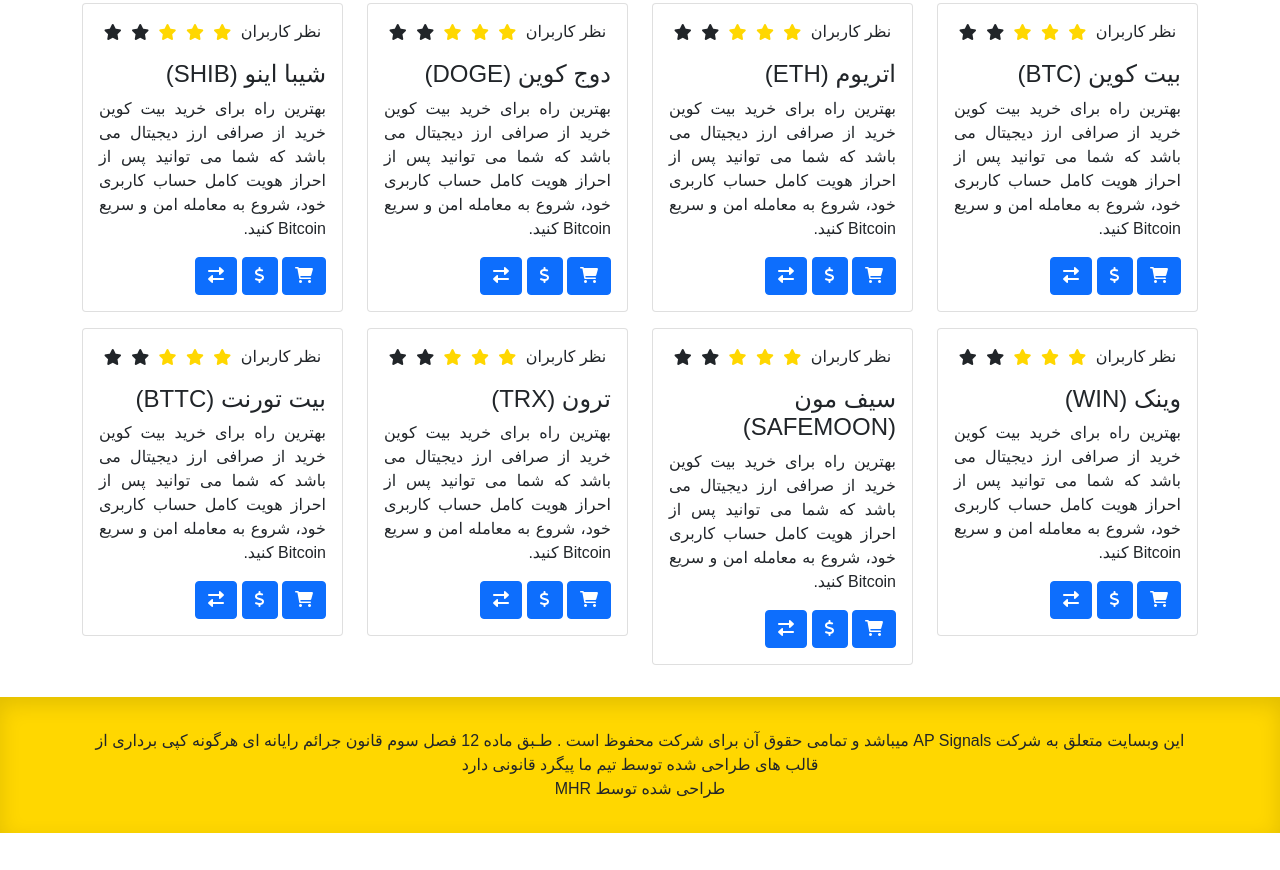
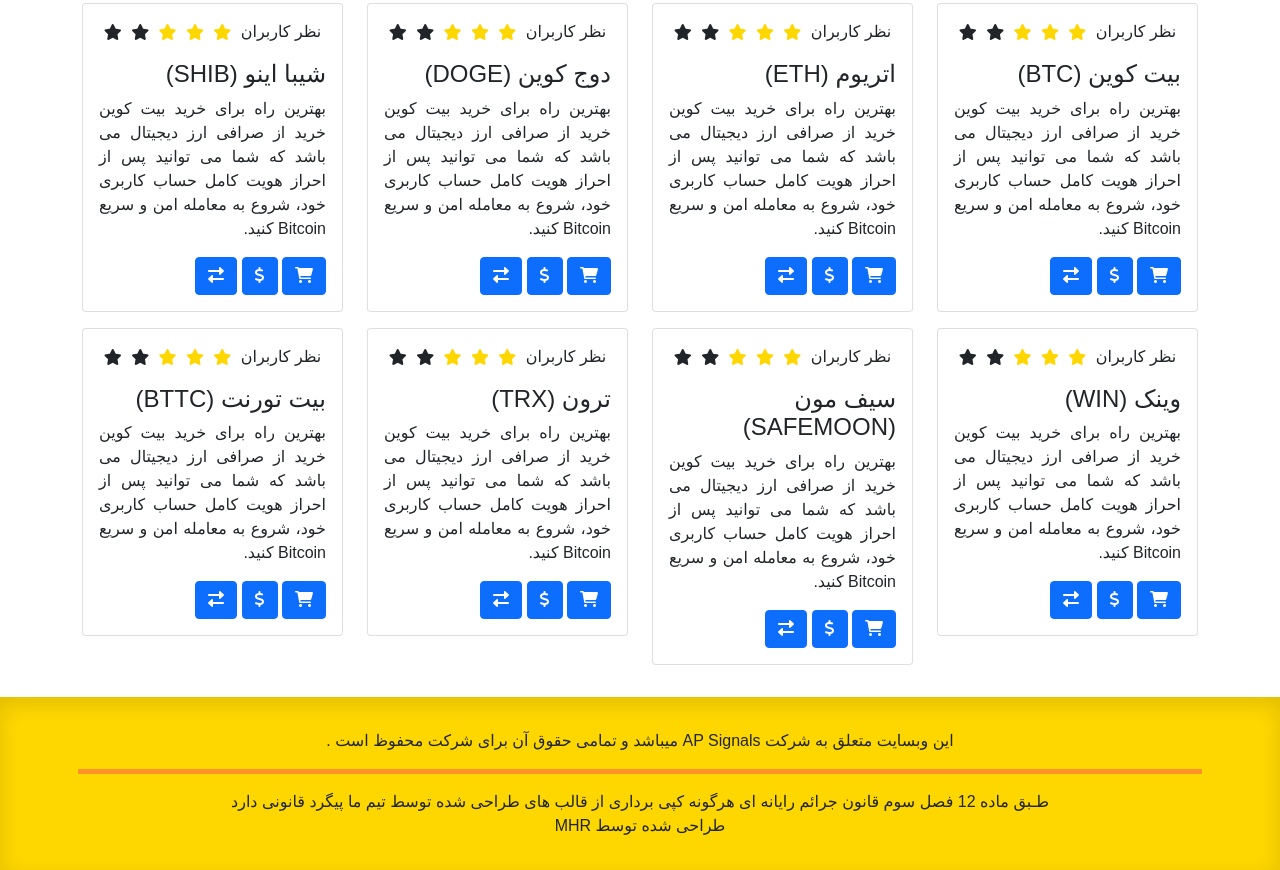
Before and after one commit to taherimohsen/last-css, a plain HTML site: page index.html in a window 1280 px wide. Shown: the part 863-1733 px from the top of the page. Before the commit the page ends 1696 px from the top, so only its background shows below. Drawn offline with nearby package versions, Linux system fonts and the light colour scheme; a small style sheet from the web is missing; a web font is replaced by a local one.

Commit message:
hr in footer

```diff
--- a/index.html
+++ b/index.html
@@ -442,7 +442,9 @@
         <div class="row">
           <div class="col-12" id="infoot">
             اين وبسايت متعلق به شرکت AP Signals ميباشد و تمامی حقوق آن برای شرکت
-            محفوظ است . طـبق ماده 12 فصل سوم قانون جرائم رایانه ای هرگونه کپی
+            محفوظ است .
+            <hr>
+             طـبق ماده 12 فصل سوم قانون جرائم رایانه ای هرگونه کپی
             برداری از قالب های طراحی شده توسط تیم ما پیگرد قانونی دارد <br />
             طراحی شده توسط MHR
           </div>
--- a/style.css
+++ b/style.css
@@ -140,6 +140,13 @@
   padding: 2em 0.5em;
   text-align: center;
 }
+
+#footSite hr{
+
+  opacity: 0.6;
+  height: 0.3em;
+  color: tomato;
+}
 /* Media Queries
 
 @media screen and (max-width: 550px) {
```
